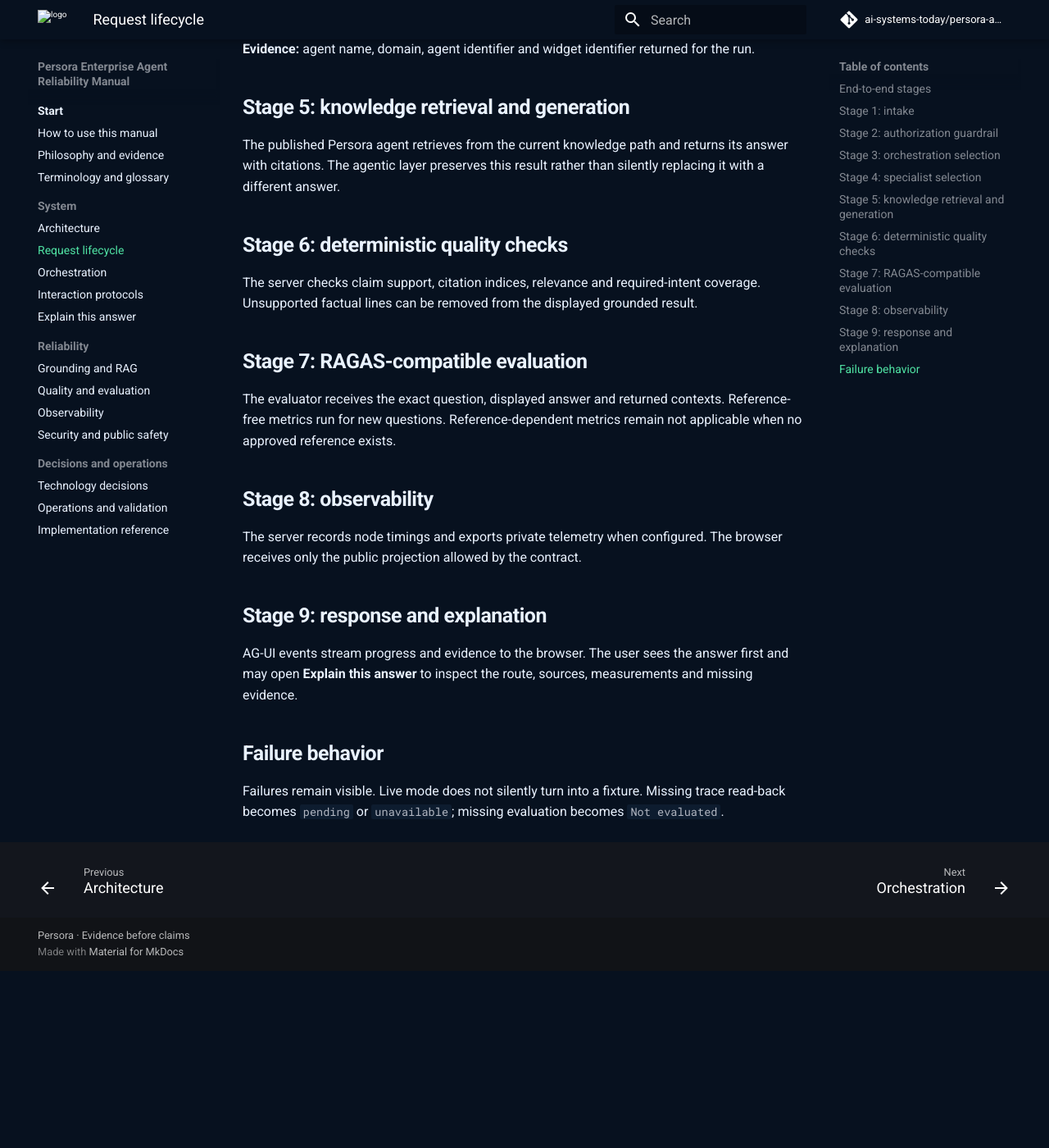
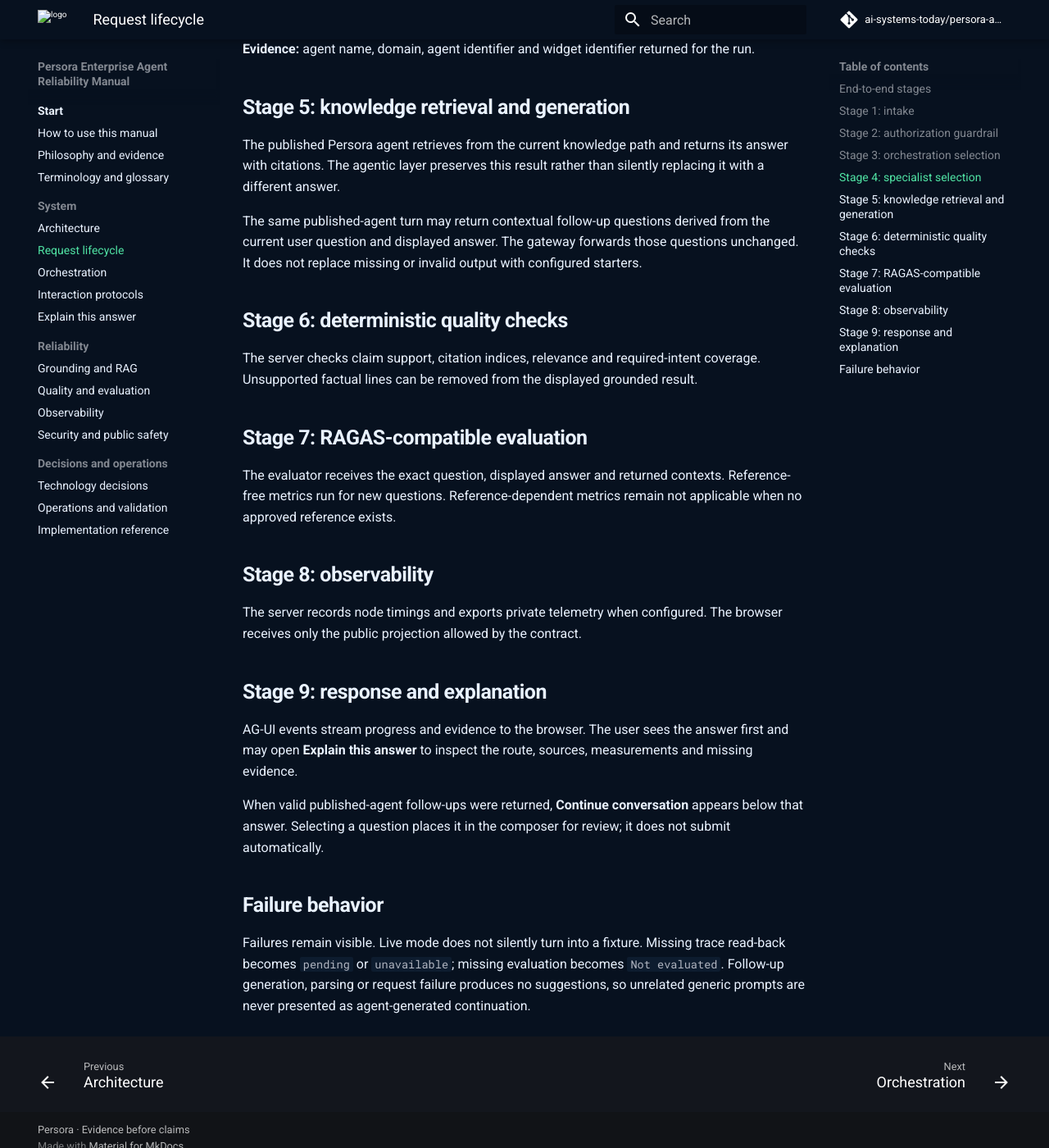
Before and after one commit to ai-systems-today/persora-agentic-support-lab, an MkDocs documentation site: the page built from docs/LIFECYCLE.md, in a window 1280 px wide and 1400 px high, scrolled down 1363 px. Shown: the whole window at 82% size. Built offline with MkDocs 1.6.1 and Material for MkDocs 9.7.7, drawn with Linux system fonts in a browser that asks for light colours; comment, search, counter and statistics services are not loaded; before the commit the page ends 2547 px from its top, so only the background shows below that.

```diff
--- a/docs/LIFECYCLE.md
+++ b/docs/LIFECYCLE.md
@@ -49,6 +49,8 @@ The server selects Billing, Household & Travel, Account Access & Security, or th
 
 The published Persora agent retrieves from the current knowledge path and returns its answer with citations. The agentic layer preserves this result rather than silently replacing it with a different answer.
 
+The same published-agent turn may return contextual follow-up questions derived from the current user question and displayed answer. The gateway forwards those questions unchanged. It does not replace missing or invalid output with configured starters.
+
 ## Stage 6: deterministic quality checks
 
 The server checks claim support, citation indices, relevance and required-intent coverage. Unsupported factual lines can be removed from the displayed grounded result.
@@ -65,6 +67,8 @@ The server records node timings and exports private telemetry when configured. T
 
 AG-UI events stream progress and evidence to the browser. The user sees the answer first and may open **Explain this answer** to inspect the route, sources, measurements and missing evidence.
 
+When valid published-agent follow-ups were returned, **Continue conversation** appears below that answer. Selecting a question places it in the composer for review; it does not submit automatically.
+
 ## Failure behavior
 
-Failures remain visible. Live mode does not silently turn into a fixture. Missing trace read-back becomes `pending` or `unavailable`; missing evaluation becomes `Not evaluated`.
+Failures remain visible. Live mode does not silently turn into a fixture. Missing trace read-back becomes `pending` or `unavailable`; missing evaluation becomes `Not evaluated`. Follow-up generation, parsing or request failure produces no suggestions, so unrelated generic prompts are never presented as agent-generated continuation.
```
